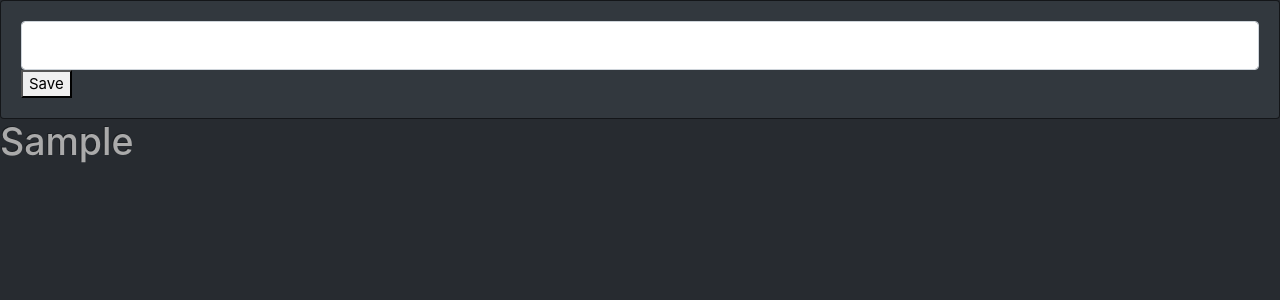
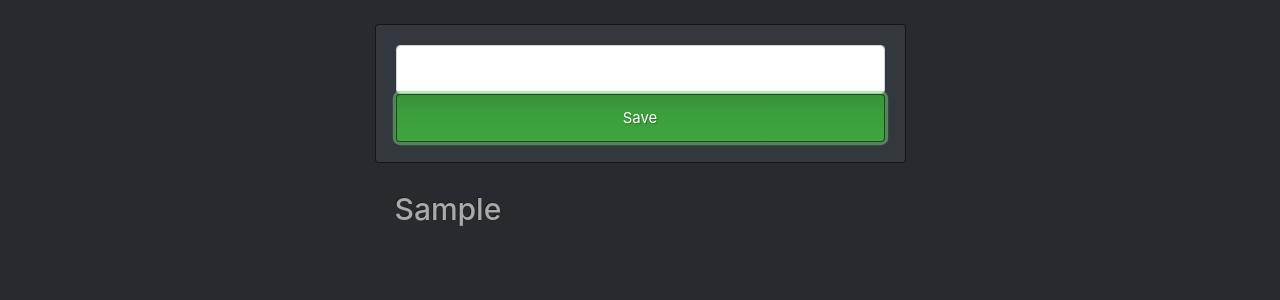
Before and after one commit to EdieAprovita/React-Typescript-Crud, a React (Create React App) app: page / in a window 1280 px wide. Both pictures are taken after typing "Sample" into the empty fields and a click on the button "Save". Shown: the top 300 px of the page. Built offline with nearby package versions, Linux system fonts and the light colour scheme.

Commit message:
Creating button

```diff
--- a/src/App.tsx
+++ b/src/App.tsx
@@ -1,4 +1,4 @@
-import React, { Fragment, useState } from 'react';
+import React, { useState } from 'react';
 
 type FormElement = React.FormEvent<HTMLFormElement>;
 interface ITask {
@@ -21,7 +21,9 @@ function App(): JSX.Element {
     setTask(newTask);
   };
   return (
-    <Fragment>
+    <div className='container p-4'>
+      <div className='row'>
+        <div className='col-md-6 offset-md-3'>
           <div className='card'>
             <div className='card-body'>
               <form onSubmit={handleSubmit}>
@@ -30,15 +32,22 @@ function App(): JSX.Element {
                   onChange={(e) => setNewTask(e.target.value)}
                   value={newTask}
                   className='form-control'
+                  autoFocus
                 />
-            <button>Save</button>
+                <button className='btn btn-success btn-block mt2'>Save</button>
               </form>
             </div>
           </div>
-      {task.map((t: ITask, i: number) => {
-        return <h1 key={i}>{t.name}</h1>;
-      })}
-    </Fragment>
+          {task.map((t: ITask, i: number) => (
+            <div className='car card-body mt-2' key={i}>
+              <h2 style={{ textDecoration: t.done ? 'line-through' : '' }}>
+                {t.name}
+              </h2>
+            </div>
+          ))}
+        </div>
+      </div>
+    </div>
   );
 }
 
```
Lines whose indentation alone changed are shown as unchanged.
